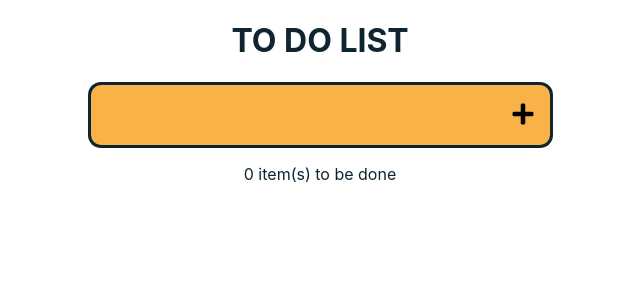
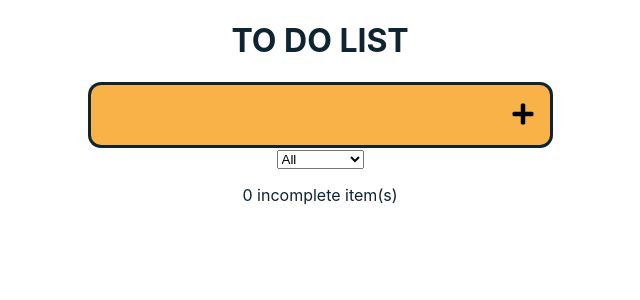
Before and after one commit to chevtong/intro-react, a React (Create React App) app: page / in a window 1280 px wide. Shown: the top 300 px of the page, without its empty margins (320-960 px from the left). Built offline with nearby package versions, Linux system fonts and the light colour scheme.

Commit message:
Set display according to items' status

```diff
--- a/src/App.js
+++ b/src/App.js
@@ -1,39 +1,35 @@
 import "./App.css";
 import React, { useState, useEffect } from "react";
 
-//importing components
+//Importing components
 import Form from "./components/Form";
 import List from "./components/List";
 
 function App() {
 
   const [todos, setTodos] = useState([]);
+  //create 2 more status to track the change of statusDisplay (ALL/Complete/Incomplete)
+  //and showing the complete/incomplete items accordingly
+  const [statusDisplay, setStatusDisplay] = useState("all");
+  const [categorizedTodos, setCategorizedTodos] = useState([]);
 
   //this is the name to show in the key of your broswer's application
   const LSKEY = "todoApp";
-
   //with a empty second parameter, the useEffect will run only once when the page is loaded
   //if the localstorage is not empty, grab the todos array and use setTodos to put in state
   useEffect(() => {
-
     if (localStorage.getItem(LSKEY) != null) {
-
       let localTodo = JSON.parse(localStorage.getItem(LSKEY));
 
       setTodos(localTodo);
-
     }
   }, []);
 
   //second parameter [todos] will trigger the useEffect when a change to the todos state
   //the useEffect will run to setItem in localstorage
   useEffect(() => {
-
     window.localStorage.setItem(LSKEY, JSON.stringify(todos));
-
   }, [todos]);
-
-
 
   return (
     <div className="App">
@@ -43,11 +39,16 @@ function App() {
         //need to pass the props to the components, so we can use inside it
         todos={todos}
         setTodos={setTodos}
+        setStatusDisplay={setStatusDisplay}
       />
 
       <List
         todos={todos}
         setTodos={setTodos}
+        statusDisplay={statusDisplay}
+        setStatusDisplay={setStatusDisplay}
+        categorizedTodos={categorizedTodos}
+        setCategorizedTodos={setCategorizedTodos}
       />
     </div>
   );
--- a/src/components/Form.js
+++ b/src/components/Form.js
@@ -1,46 +1,60 @@
-import React,{useRef} from "react";
-import { v4 as uuidv4 } from 'uuid'
+import React, { useRef } from "react";
+import { v4 as uuidv4 } from "uuid";
 
 //get the props from App.js, will need both todos and setTodos here
-const Form = ({todos, setTodos}) => {
+const Form = ({ todos, setTodos, setStatusDisplay }) => {
 
   //useRef can take the entry of the input
   const inputRef = useRef();
 
   const submitHandler = () => {
-
-        const name = inputRef.current.value
+    const name = inputRef.current.value;
 
     //if it is an empty string in value, return and do not do anything
-        if (name === "") return
-
+    if (name === "") return;
     // console.log(name)
     // console.log(todos)
 
     //use setTodos to change the current todos statue
     //first, combine the current todos by ...todos
     //then, add the new input by getting the name(the name we set above), adding the complete boolean and id
-        setTodos([ ...todos, {name: name, complete: false, id: uuidv4()}])
+    setTodos([...todos, { name: name, complete: false, id: uuidv4() }]);
 
     //give back a empty string to the input
-        inputRef.current.value = null
-    }
+    inputRef.current.value = null;
+  };
 
   //when the enterkey is pressed will execute the submitHandler as well
   //since the if condition cannot put inside the submitHandler
   //it can't be fulfilled if the user press the submit button
-    const keyEnterHandler = (e) =>{
-        if(e.key === 'Enter'){
-            submitHandler()
+  const keyEnterHandler = (e) => {
+    if (e.key === "Enter") {
+      submitHandler();
     }
-    }
+  };
+
+  //get the display of statusDisplay - (all/complete/incomplete) from the dropdown menu
+  //update it in the state and show the corresponding categorized todo items
+  //refer to filterHandler in the List
+  const selectHandler = (e) => {
+    //console.log(e.target.value)
+    setStatusDisplay(e.target.value);
+  };
+
 
   return (
     <div className="form">
-      <input ref={inputRef} type="text" onKeyPress={keyEnterHandler}/>
+      <input ref={inputRef} type="text" onKeyPress={keyEnterHandler} />
       <button onClick={submitHandler} type="submit" className="addtodo-btn">
         <i className="fas fa-plus"></i>
       </button>
+      <div className="select">
+        <select onChange={selectHandler}>
+          <option value="all">All</option>
+          <option value="complete">complete</option>
+          <option value="incomplete">incomplete</option>
+        </select>
+      </div>
     </div>
   );
 };
--- a/src/components/List.js
+++ b/src/components/List.js
@@ -1,6 +1,6 @@
-import React from "react";
+import React, {useEffect} from "react";
 
-function List({ todos, setTodos }) {
+function List({ todos, setTodos, statusDisplay, categorizedTodos, setCategorizedTodos }) {
 
   //get the id from the selected item then pass it to the function
   //create a new array from ...todos (a safer way to change the values of state)
@@ -35,10 +35,44 @@ function List({ todos, setTodos }) {
 
   };
 
+  //categorized all the items in todos according to the statuDisplay
+  const filterHandler = () =>{
+
+    //console.log(statusDisplay)
+    switch(statusDisplay){
+
+      case 'complete':
+        setCategorizedTodos(
+          todos.filter(item => item.complete == true)
+        )
+      break;
+
+      case 'incomplete':
+        setCategorizedTodos(
+          todos.filter(item => item.complete == false)
+        )
+      break;
+
+      default:
+        setCategorizedTodos(todos)
+      break;
+    }
+  }
+
+  //execute the filterHander
+  //whenever there is an update on todos and statusDisplay on state
+  useEffect(()=>{
+
+      filterHandler()
+
+  },[todos, statusDisplay])
+
+
+
   return (
     <div className="list">
       <ul>
-        {todos.map((todo) => (
+        {categorizedTodos.map((todo) => (
           <li key={todo.id}>
             <input checked={todo.complete} onChange={() => completeHandler(todo.id)}
               type="checkbox" />
@@ -55,7 +89,7 @@ function List({ todos, setTodos }) {
         ))}
       </ul>
 
-      <p>{todos.filter((todo) => !todo.complete).length} item(s) to be done </p>
+      <p>{todos.filter((todo) => !todo.complete).length} incomplete item(s) </p>
     </div>
   );
 }
```
Lines whose indentation alone changed are shown as unchanged.
